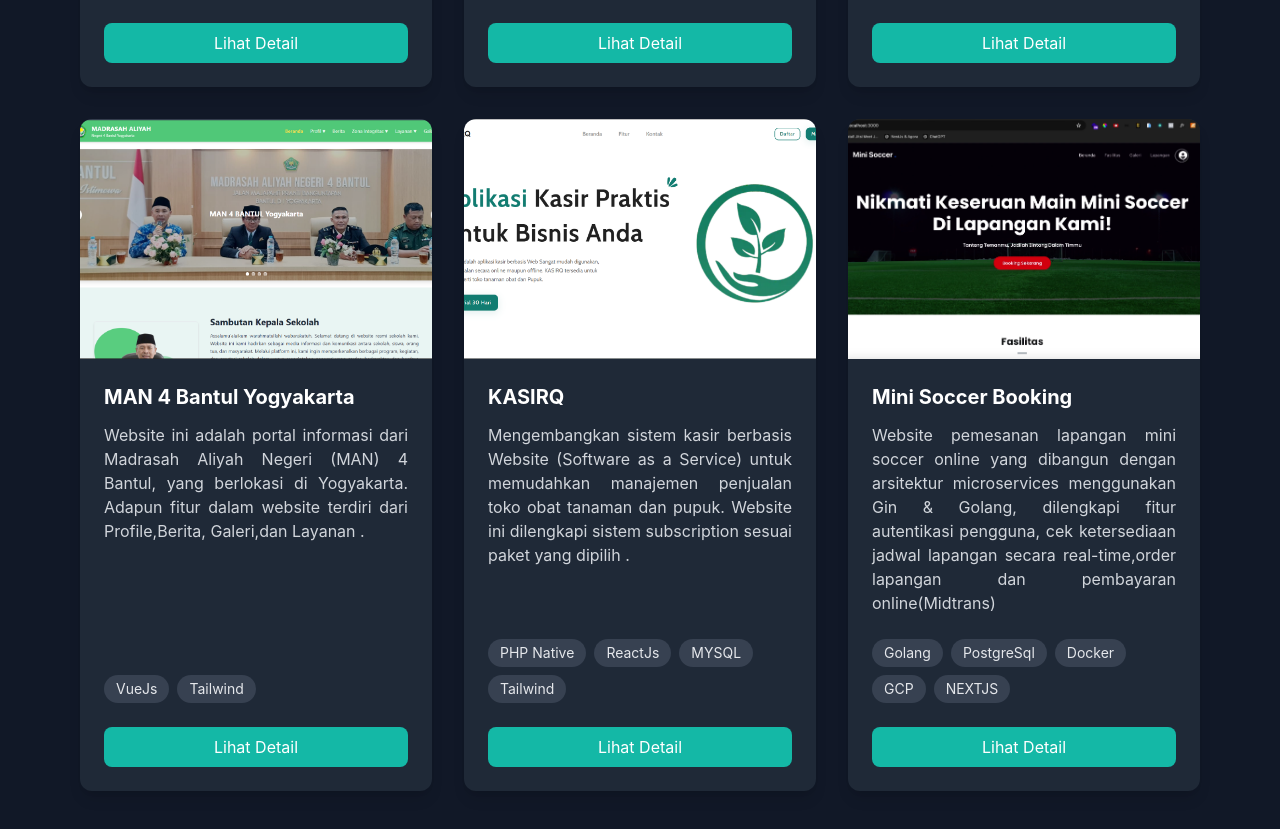
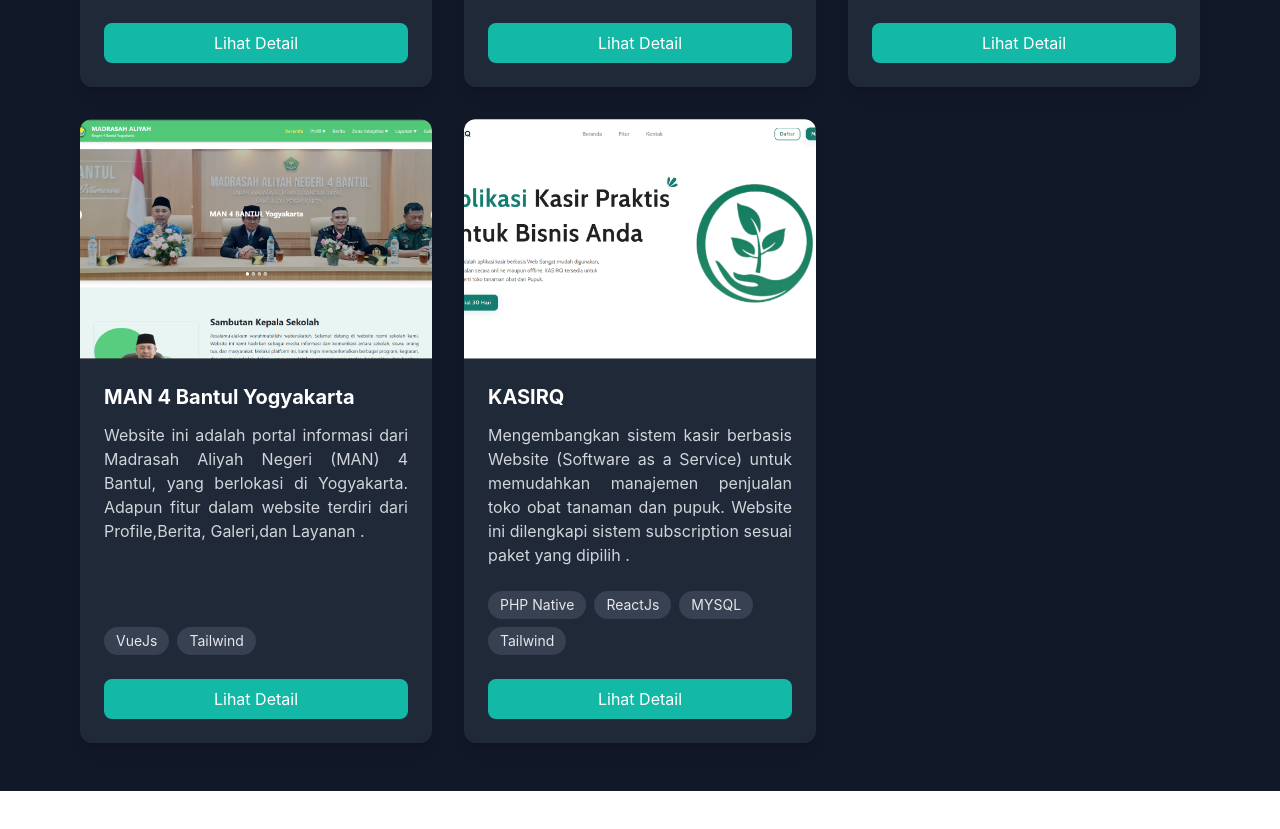
Before and after one commit to alghoziii/portofolio-x, a Next.js app: page / in a window 1280 px wide. Shown: the part 3165-3994 px from the top of the page. After the commit the page ends 3956 px from the top, so only its background shows below. Built offline with nearby package versions, Linux system fonts and the light colour scheme.

Commit message:
Update index.js

```diff
--- a/pages/index.js
+++ b/pages/index.js
@@ -55,15 +55,7 @@
       demo: "https://dashboard-kasir.vercel.app/",
       techStack: ["PHP Native","ReactJs", "MYSQL", "Tailwind"]
 
-    },
-    {
-      image: "/booking.png",
-      title: "Mini Soccer Booking",
-      desc: "Website pemesanan lapangan mini soccer online yang dibangun dengan arsitektur microservices menggunakan Gin & Golang, dilengkapi fitur autentikasi pengguna, cek ketersediaan jadwal lapangan secara real-time,order lapangan dan pembayaran online(Midtrans)",
-      view: "https://github.com/alghoziii/mini-soccer-booking",
-      techStack: ["Golang", " PostgreSql", "Docker", "GCP", "NEXTJS"]
-
-    },
+    }
   ];
 
   const experiences = [
```
